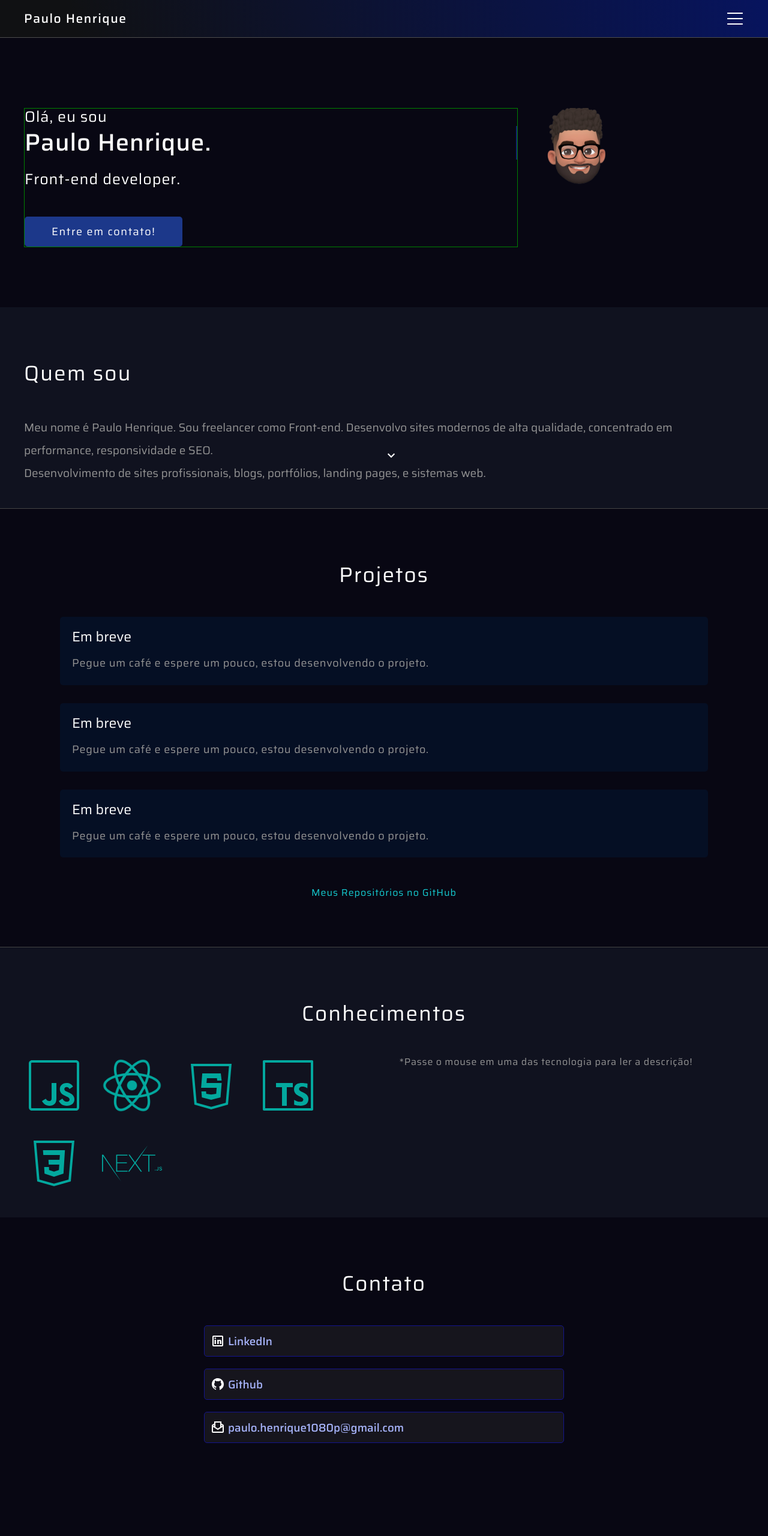
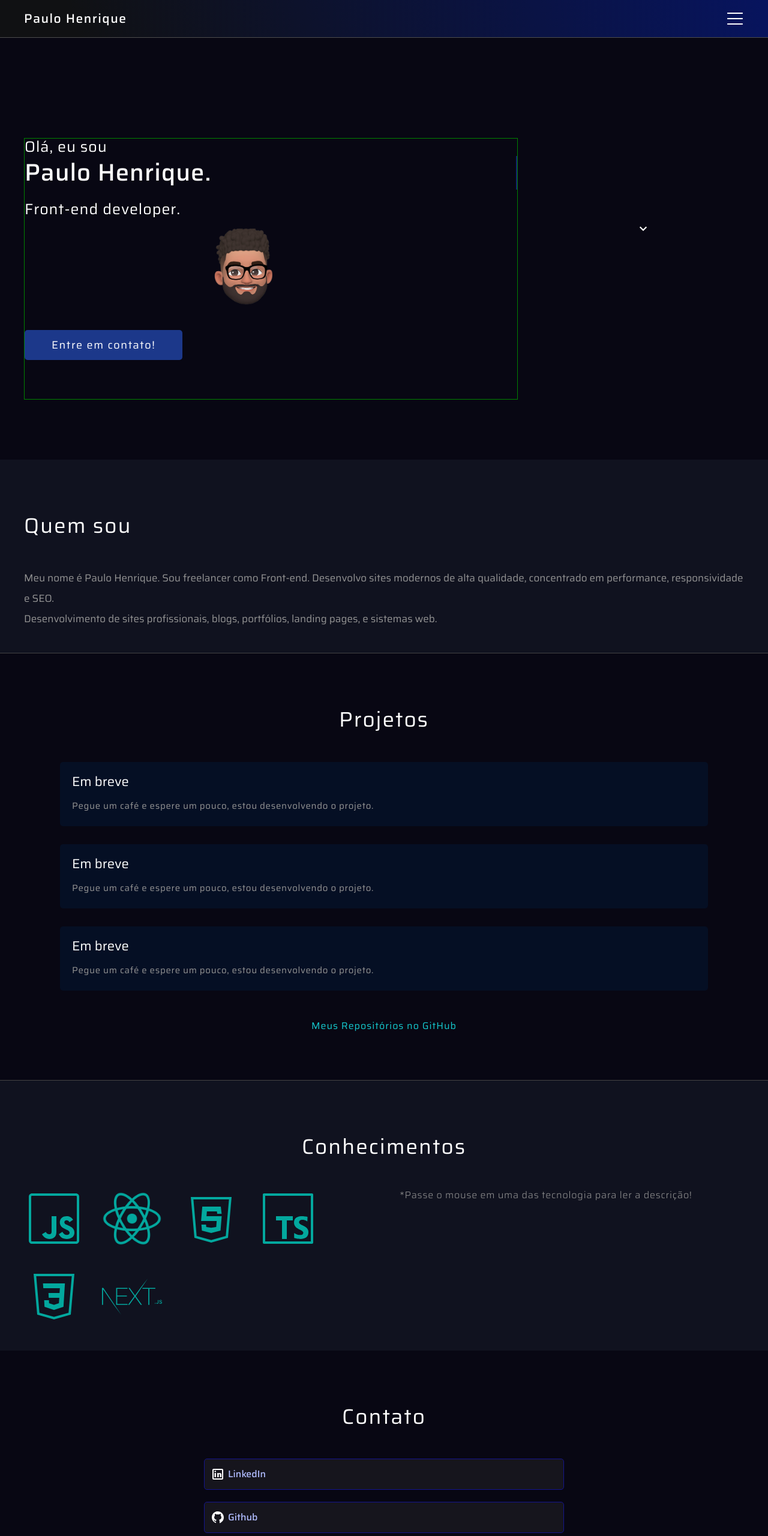
Before and after one commit to phpaulohenrique/my-portfolio, a plain HTML site: page index.html in a window 1280 px wide. Shown: the top 2560 px of the page at 60% size. Before the commit the page ends 2515 px from the top, so only its background shows below. Drawn offline with nearby package versions, Linux system fonts and the light colour scheme.

Commit message:
Improvements: CSS and index.html

```diff
--- a/index.html
+++ b/index.html
@@ -52,17 +52,21 @@
                 <p>Front-end developer.</p>
 
                 <a class="main__section-hello__container_message_btn-contact" href="#main__section-contact">Entre em contato!</a>
+                <img class="main__section-hello__img-i-paulo col-b" src="./assets/emoji-i-paulo.png" alt="">
             </div>
 
-            <img class="main__section-hello__img-i-paulo col-b" src="./assets/emoji-i-paulo.png" alt="">
 
             <!-- <div class="main__section-hello__container_img col-b ">
 
             </div> -->
 
+            <div class="main__section-hello__container_img-icon-arrow">
+                <img class="main__section-hello__img-icon-arrow" src="./assets/icon-arrow.png" alt="">
+            </div>
+
 
         </section>
-        <img class="main__section-hello__img-icon-arrow" src="./assets/icon-arrow.png" alt="">
+
 
         <section id="main__section-about-me">
             <h1>Quem sou</h1>
--- a/scripts/app.js
+++ b/scripts/app.js
@@ -24,7 +24,10 @@ ScrollReveal({
     .main__section-projects__cards__card,
     .main__section-projects__link-github,
     #main__section-knowledge h1,
-    .main__section-knowledge__icons img`);
+    .main__section-knowledge__techs__instruction,
+    .main__section-knowledge__icons img,
+    #main__section-contact h1,
+    .main__section-contact__contacts a`);
 
 
 
--- a/styles/main.css
+++ b/styles/main.css
@@ -20,6 +20,10 @@ img.main__section-hello__img-i-paulo{
 
 
 /* =========== SECTION HELLO ====================== */
+
+#main__section-hello{
+    height: 62vh;
+}
 
 #main__section-hello p:nth-child(2){
     overflow: hidden; /* Ensures the content is not revealed until the animation */
@@ -44,8 +48,13 @@ img.main__section-hello__img-i-paulo{
     50% { border-color: rgb(20, 37, 112); }
 }
 
+
+.main__section-hello__container_message{
+    margin-top: 6rem;
+}
+
 main section:nth-child(1){
-    margin-top: 18rem;
+    margin-top: 17rem;
     margin-bottom: 10rem;
 }
 
@@ -99,21 +108,34 @@ a.main__section-hello__container_message_btn-contact:hover{
 
 @keyframes bounce {
     0%   { transform: translateY(0); }
-    50%  { transform: translateY(-.7rem); }
+    50%  { transform: translateY(-.8rem); }
     100% { transform: translateY(0rem); }
 }
 
+.main__section-hello__container_img-icon-arrow{
+    position: relative;
+    margin-inline: auto;
+
+    bottom: -40%;
+    /* left:50%;
+    transform: translateX(50%); */
+
+
+}
+
 img.main__section-hello__img-icon-arrow{
-    position:absolute;
-    bottom: 3rem;
-    left:50%;
-    transform: translateX(-50%);
+    /* position:relative; */
+    /* bottom: 18%; */
+
 
     animation-duration: 2s;
     animation-iteration-count: infinite;
     transform-origin: bottom;
     animation-name: bounce;
     animation-timing-function: ease;
+    /* left:50%; */
+    /* margin-inline: auto; */
+
 }
 
 
@@ -131,7 +153,7 @@ img.main__section-hello__img-icon-arrow{
 #main__section-about-me p{
 
     line-height: 200%;
-    font-size: 1.9rem;
+    font-size: 1.7rem;
     color: var(--gray-200);
 
 }
@@ -160,7 +182,7 @@ img.main__section-hello__img-icon-arrow{
 
 .main__section-projects__cards__card-h2{
     /* color: red; */
-    font-size: 2.3rem;
+    font-size: 2.2rem;
     margin-bottom: 1.5rem;
 
 }
@@ -168,7 +190,7 @@ img.main__section-hello__img-icon-arrow{
 .main__section-projects__cards__card-text{
     color: var(--gray-200);
     line-height: 180%;
-    font-size: 1.8rem;
+    font-size: 1.5rem;
     letter-spacing: .07rem;
 }
 
@@ -231,6 +253,7 @@ img.main__section-hello__img-icon-arrow{
     line-height: 140%;
     margin-bottom: 3rem;
     display: inline-block;
+    font-weight: 300;
 }
 
 
@@ -239,20 +262,30 @@ img.main__section-hello__img-icon-arrow{
 } */
 
 .main__section-knowledge__techs p{
-    display: none;
+    /* display: none; */
+    visibility: hidden;
+    opacity: 0;
+    transition: opacity 1500ms;
+    max-height: 0;
+
 }
 
 .main__section-knowledge__techs p.is--active{
     display: inline-block;
-    background-color: rgb(32, 33, 39);
-    border-radius: 0 1.5rem 1.5rem 0;
-    border-left: .6rem solid rgb(0, 45, 112);
+    visibility: visible;
+    max-height: initial;
+
+    background-color: rgb(22, 25, 44);
+    border-radius: 0 1rem 1rem 0;
+    border-left: 8px solid rgb(0, 45, 112);
     padding: 1rem;
     margin-block: 0 4rem;
     font-size: 1.8rem;
     line-height: 160%;
     letter-spacing: .06rem;
     font-weight: 400;
+    opacity: 1;
+
 
 }
 
@@ -265,18 +298,18 @@ img.main__section-hello__img-icon-arrow{
     display: flex;
     flex-direction: column;
     gap: 2rem;
-    padding-bottom: 7rem;
+    padding-bottom: 14rem;
 }
 
 .main__section-contact__contacts a{
-    font-size: 1.88rem;
+    font-size: 1.6rem;
     background-color: rgba(54, 54, 54, 0.295);
     padding-block: 1.3rem;
     padding-left: 1rem;
     border-radius: .5rem;
     border: 1px solid rgb(20, 20, 141);
     font-weight: 500;
-    color: rgb(168, 181, 253);
+    color: rgb(176, 188, 255);
     display: flex;
     align-items: center;
     gap: .5rem;
--- a/styles/resposive.css
+++ b/styles/resposive.css
@@ -4,6 +4,7 @@
 
     /* body{
         width:100%;
+        overflow: hidden;
     } */
 
     /* #main__section-hello, #main__section-about-me{
```
